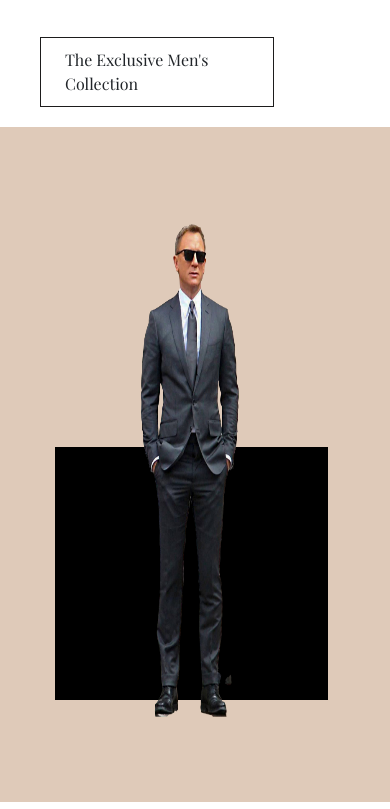
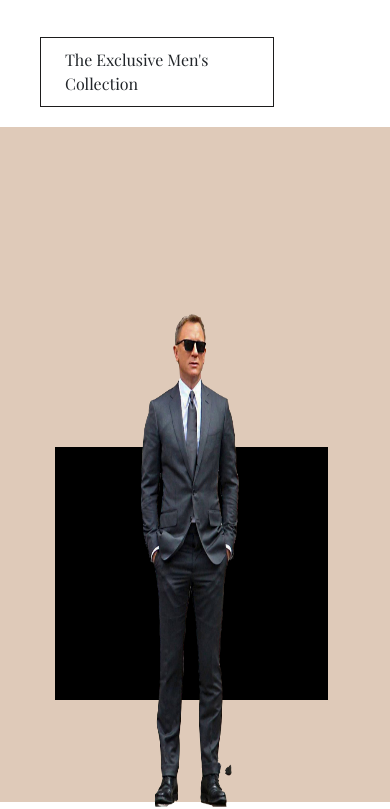
Before and after one commit to Jamal-Lawal/Abela, a plain HTML site: page index.html in a window 390 px wide. Shown: the part 302-1111 px from the top of the page. Drawn offline with nearby package versions, Linux system fonts and the light colour scheme; a web font is replaced by a local one.

Commit message:
Little fix

```diff
--- a/css/stylesheet.css
+++ b/css/stylesheet.css
@@ -555,10 +555,12 @@ body{
     }
     .image3{
         width: 50%;
+        padding-bottom: 0;
         height: 80%;
         position: relative;
         left: 100px;
-        bottom: 170px;
+        bottom: 80px;
+        /* border: 2px solid red; */
     }
 
     /* cards */
```
Also changed, not shown: 2 other files.
